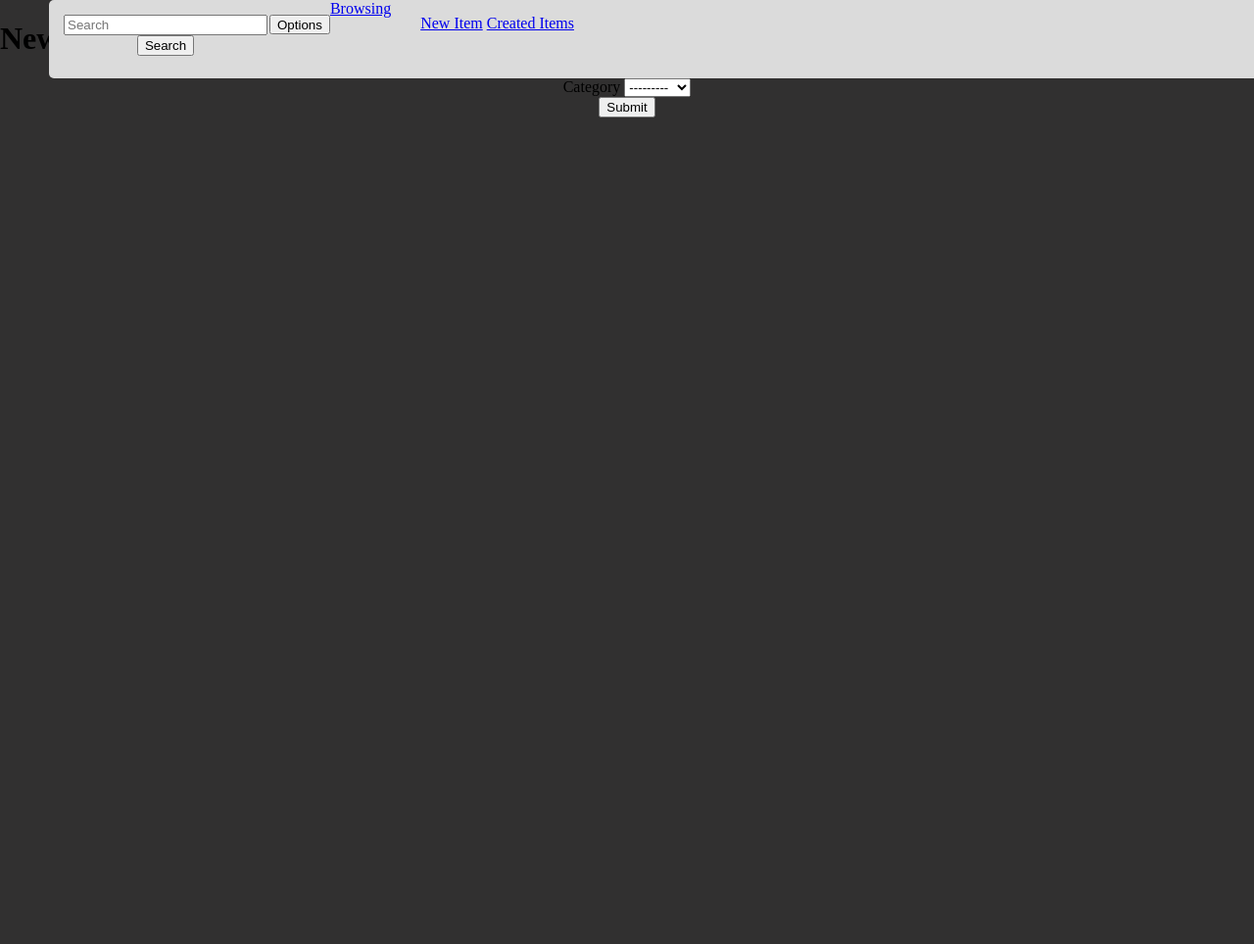
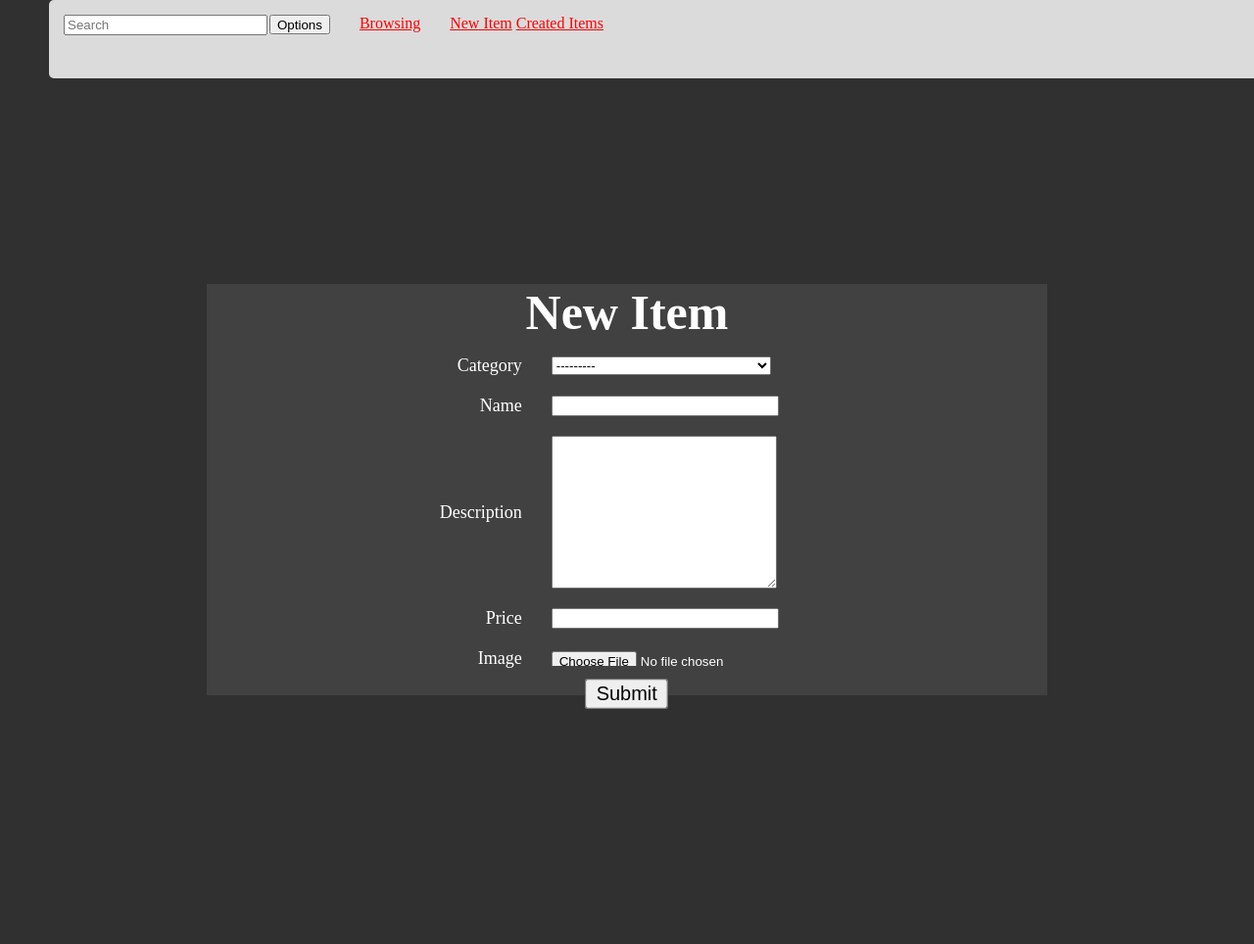
Before and after one commit to jackmossberg/Django-Unit-Project, a Django app: page /items/new/ in a window 1280 px wide. Shown: the top 964 px of the page at 98% size. Before the commit the page ends 120 px from the top, so only its background shows below. Run offline with Django 5.2, Linux system fonts and the light colour scheme; a user stored in the database is signed in; data comes from the database, SQL or seed files in the repository; both versions use the stored data as it was after the commit.

Commit message:
Styled the ‘new item’ screen, made the submit button under the ‘search’ input hidden so that you can hit enter to submit your search, and made the ‘related items’ display 3 wide.

```diff
--- a/market_place/app/static/common.css
+++ b/market_place/app/static/common.css
@@ -1,3 +1,8 @@
+ a { /* Can and likely will change. Only turned red as its hard to see
+    the links in purple.  */
+    color:red;
+}
+
 #body {
     background-color: rgb(49, 48, 48);
 }
@@ -94,9 +99,9 @@
     display:flex;
     flex-direction:column;
 }
-
 .navigation-buttons,
-.authenticated-nav-links {
+.authenticated-nav-links,
+.browsing-button {
     margin-top:15px;
     margin-left:30px;
 }
--- a/market_place/app/static/home.css
+++ b/market_place/app/static/home.css
@@ -13,3 +13,11 @@
 .items-link-class {
     color:white;
 }
+
+.home-item-img {
+    margin-top:50px;
+}
+
+.rounded-t-xl {
+    margin-top:100px;
+}
--- a/market_place/app/static/new_item_page.css
+++ b/market_place/app/static/new_item_page.css
@@ -1,3 +1,46 @@
-.category-label {
+.new-item-card {
+    display:flex;
+    flex-direction:column;
+    background-color:rgb(65, 65, 65);
+    margin:0 auto;
+    margin-top:290px;
+    height:420px;
+    width:67%;
     color:white;
 }
+
+.new-item-text {
+    margin:0 auto;
+    font-size:50px;
+}
+
+.new-item-div {
+    display:grid;
+    grid-template-columns:150px 1fr;
+    column-gap:30px;
+    row-gap:20px;
+    width:60%;
+    margin:0 auto;
+    margin-top:15px;
+    align-items:center;
+}
+
+.new-item-div input,
+.new-item-div textarea,
+.new-item-div select {
+    width: 67%;
+}
+
+.new-item-div > div {
+    display:contents
+}
+
+.new-item-div label {
+    justify-self:end;
+    font-size:18px;
+}
+
+.form-submit-btn {
+    margin-top:15px;
+    transform: scale(1.5);
+}
--- a/market_place/app/templates/app/base.html
+++ b/market_place/app/templates/app/base.html
@@ -8,6 +8,7 @@
     <link rel="stylesheet" href="{% static 'home.css' %}">
     <link rel="stylesheet" href="{% static 'sign_up.css' %}">
     <link rel="stylesheet" href="{% static 'items/detail.css' %}">
+    <link rel="stylesheet" href="{% static 'new_item_page.css' %}">
     <script src="{% static 'common.js' %}"></script>
 </head>
 <body id="body">
@@ -16,7 +17,7 @@
         <form method="get" action="{% url 'app:search' %}">
             <input type='text' name='query' value=""{{ query }} placeholder='Search'>
 
-            <button>Search</button>
+            <button hidden>Search</button>
         </form>
     </div>
     <div id='options'>
@@ -63,7 +64,7 @@
             </ul>
         </div>
     </div>
-    <a href="{% url 'item:browsing' %}">Browsing</a>
+    <a class='browsing-button' href="{% url 'item:browsing' %}">Browsing</a>
 
     {% if request.user.is_authenticated %}
         <div class='authenticated-nav-links'>
--- a/market_place/app/templates/app/home.html
+++ b/market_place/app/templates/app/home.html
@@ -7,7 +7,7 @@
                 <div>
                     <a class='items-link-class' href="{% url 'item:detail' item.id %}">
                         <div>
-                            <img src="{{ item.image.url}}" class="rounded-t-xl">
+                            <img class='home-item-img' src="{{ item.image.url}}" class="rounded-t-xl">
                         </div>
                         <div class="p-6 bg-white rounded-b-xl">
                             <h2 class="text-2xl">{{ item.name }}</h2>
--- a/market_place/items/templates/items/form.html
+++ b/market_place/items/templates/items/form.html
@@ -2,25 +2,48 @@
 
 {% block content %}
 <h1 class="title">{{ title }}</h1>
+<div class='new-item-card'>
+    <h1 class='new-item-text'>New Item</h1>
     <form method="post" action="." enctype="multipart/form-data" class='new-item-forms'>
         {% csrf_token %}
 
-    <div class="forminput">
-    </div>
-
+        <div class='new-item-div'>
             <div class='category-form'>
-        <label class='category-label'>Category<label>
+                <label class='category-label'>Category</label>
                 {{ form.category }}
             </div>
 
-    <div class='forms-name'>
+            <div class='name-form'>
+                <label class='name-label'>Name</label>
+                {{ form.name }}
+            </div>
+
+            <div class='description-form'>
+                <label class='description-label'>Description</label>
+                {{ form.description }}
+            </div>
+
+            <div class='price-form'>
+                <label class='price-label'>Price</label>
+                {{ form.price }}
+            </div>
+
+            <div class='image-form'>
+                <label class='image-label'>Image</label>
+                {{ form.image }}
+            </div>
+        </div>
+
+
         {% if form.errors or form.non_field_errors %}
         <div class="SignupErrorField">
             {% for field in form %}
                 {{ form.errors }}
             {% endfor %}
             {{ form.non_field_errors }}
+           </div>
         {% endif %}
-    <button type="submit" class="itsubmit">Submit</button>
+        <button type="submit" class="form-submit-btn">Submit</button>
     </form>
+</div>
 {% endblock %}
--- a/market_place/items/views.py
+++ b/market_place/items/views.py
@@ -21,8 +21,7 @@ def new(request):
     else:
         form = NewItemForm()
     return render(request,'items/form.html', {
-        'form':form,
-        'title':'New Item'
+        'form':form
     })
 
 @login_required
```
Also changed, not shown: market_place/app/static/items/detail.css (+30 -6 lines), market_place/items/templates/items/detail.html (+5 -5 lines), market_place/db.sqlite3, market_place/media/item_images/expensive-watch.jpeg (added), 5 other files. Lines whose indentation alone changed are shown as unchanged.
